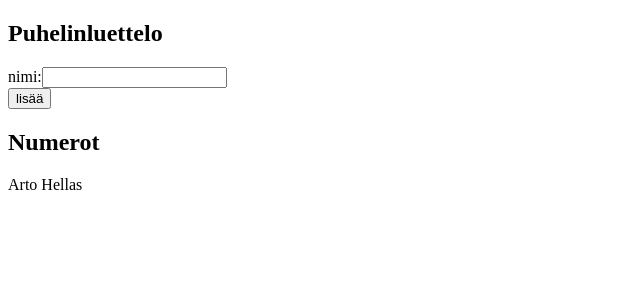
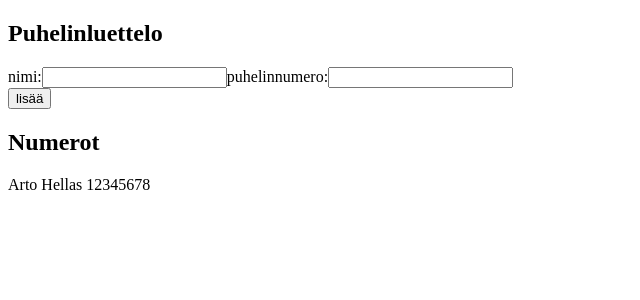
Before and after one commit to hessuh/fullstack-hy, a React (Create React App) app in the folder osa2/puhelinluettelo/: page / in a window 1280 px wide. Shown: the top 300 px of the page, without its empty margins (0-640 px from the left). Built offline with nearby package versions, Linux system fonts and the light colour scheme.

Commit message:
2.8 puhelinluettelo osa 3

```diff
--- a/osa2/puhelinluettelo/src/komponentit/App.js
+++ b/osa2/puhelinluettelo/src/komponentit/App.js
@@ -1,16 +1,22 @@
 import React from 'react';
-import Name from './Name';
+import Person from './Person';
 
 class App extends React.Component {
     constructor(props) {
         super(props);
         this.state = {
             persons: [
-                {name: 'Arto Hellas'}
+                {name: 'Arto Hellas',
+                 number: '12345678'}
             ],
-            newName: ''
+            newName: '',
+            newNumber: ''
         }
     }
+
+    handleNumberChange = (event) => {
+        this.setState({newNumber: event.target.value})
+    };
 
     handleNameChange = (event) => {
         this.setState({newName: event.target.value})
@@ -20,7 +26,10 @@ class App extends React.Component {
         event.preventDefault();
         if (this.isNameInList(this.state.newName)) return;
         const new_persons = this.state.persons;
-        new_persons.push({name: this.state.newName});
+        new_persons.push({
+            name: this.state.newName,
+            number: this.state.newNumber
+            });
         this.setState({persons: new_persons})
     };
 
@@ -37,13 +46,19 @@ class App extends React.Component {
                             value={this.state.newName}
                             onChange={this.handleNameChange}
                         />
+                        puhelinnumero:
+                        <input
+                            value={this.state.newNumber}
+                            onChange={this.handleNumberChange}
+                        />
+
                     </div>
                     <div>
                         <button type="submit">lisää</button>
                     </div>
                 </form>
                 <h2>Numerot</h2>
-                {this.state.persons.map(person => <Name person={person} key={person.name}/>)}
+                {this.state.persons.map(person => <Person person={person} key={person.name}/>)}
             </div>
         )
     }
--- a/osa2/puhelinluettelo/src/komponentit/Name.js
+++ /dev/null
@@ -1,5 +0,0 @@
-import React from 'react';
-
-const Name = ({ person }) => <div>{person.name}</div>
-
-export default Name;
--- /dev/null
+++ b/osa2/puhelinluettelo/src/komponentit/Person.js
@@ -0,0 +1,5 @@
+import React from 'react';
+
+const Person = ({ person }) => <div>{person.name} {person.number}</div>
+
+export default Person;
```
